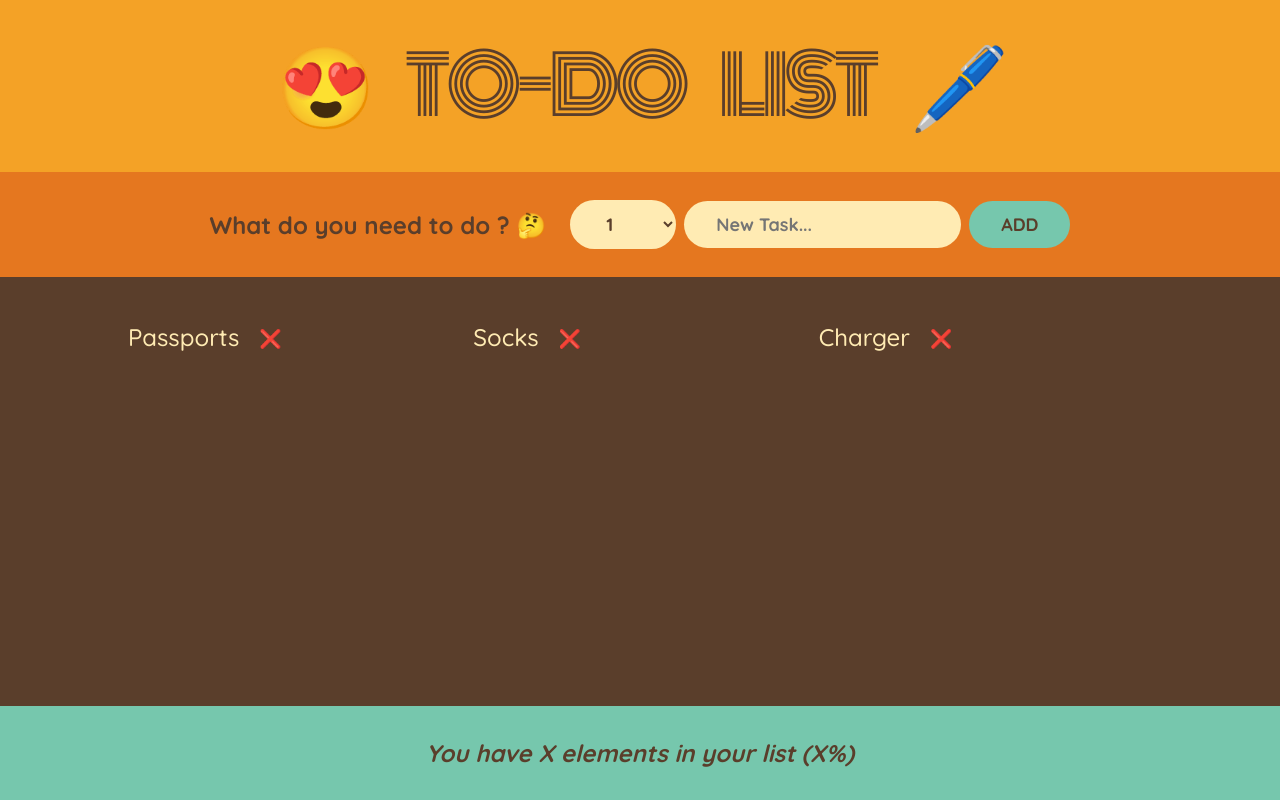
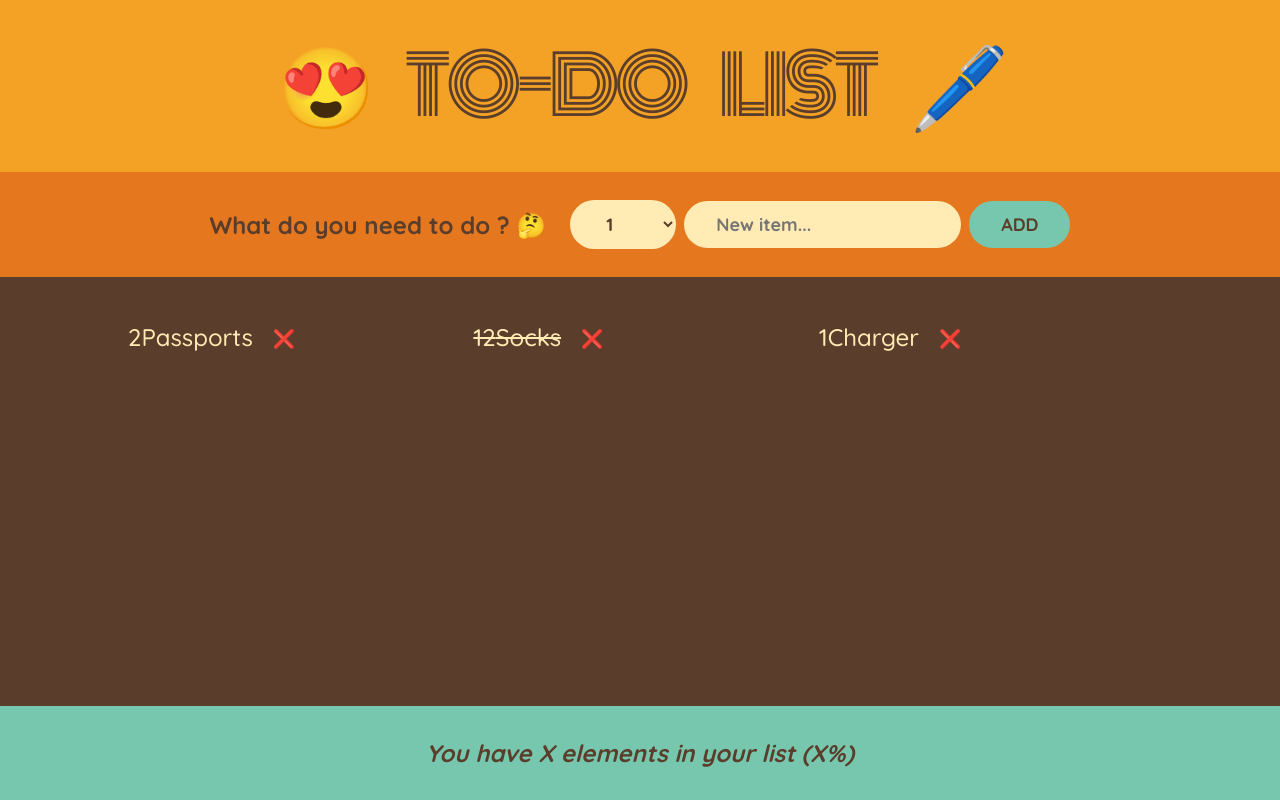
Before and after one commit to Abanoubmedhatseif/reactTravelList, a React (Create React App) app: page / in a window 1280 px wide. Built offline with nearby package versions, Linux system fonts and the light colour scheme; the HTML template or start-up script is replaced by a standard one.

Commit message:
handled some errors

```diff
--- a/src/App.js
+++ b/src/App.js
@@ -7,13 +7,18 @@ const initialItems = [
 ];
 
 export default function App() {
+  const [items, setItems] = useState([]);
+
+  function handleAddItems(newItem) {
+    setItems([...items, newItem]);
+  }
+
   return (
     <div className="app">
       <Logo />
-      <Form />
-      <Todolist />
+      <Form handleAddItems={handleAddItems} />
+      <Todolist items={items} />
       <Stats />
-      {/* <TestForm /> */}
     </div>
   );
 }
@@ -22,16 +27,17 @@ function Logo() {
   return <h1> 😍 To-do List 🖊️ </h1>;
 }
 
-function Form() {
-  const [task, setTask] = useState("");
+function Form({ handleAddItems }) {
+  const [item, setitem] = useState("");
   const [number, setNumber] = useState(1);
 
   function handleSubmit(e) {
     e.preventDefault();
-    if (!task) return;
-    const newTask = { task, number, done: false, id: Date.now() };
-    console.log(newTask);
-    setTask("");
+    if (!item) return;
+    const newitem = { item, number, packed: false, id: Date.now() };
+    console.log(newitem);
+    handleAddItems(newitem);
+    setitem("");
     setNumber(1);
   }
 
@@ -50,9 +56,9 @@ function Form() {
       </select>
       <input
         type="text"
-        placeholder="New Task..."
-        value={task}
-        onChange={(e) => setTask(e.target.value)}
+        placeholder="New item..."
+        value={item}
+        onChange={(e) => setitem(e.target.value)}
       ></input>
       <button>Add</button>
     </form>
@@ -63,19 +69,19 @@ function Todolist() {
     <div className="list">
       <ul>
         {initialItems.map((item) => (
-          <Item task={item} key={item.id} />
+          <Item item={item} key={item.id} />
         ))}
       </ul>
     </div>
   );
 }
 
-function Item({ task }) {
+function Item({ item }) {
   return (
     <li>
-      <span style={task.done ? { textDecoration: "line-through" } : {}}>
-        {/* {task.quantity} */}
-        {task.description}
+      <span style={item.packed ? { textDecoration: "line-through" } : {}}>
+        {item.quantity}
+        {item.description}
       </span>
       <button>❌</button>
     </li>
@@ -90,30 +96,30 @@ function Stats() {
   );
 }
 
-function TestForm() {
-  const [testValue, setValue] = useState("");
-  const [testNumber, setNumber] = useState(1);
+// function TestForm() {
+//   const [testValue, setValue] = useState("");
+//   const [testNumber, setNumber] = useState(1);
 
-  function handleTestSubmit(e) {
-    e.preventDefault();
-    console.log(testNumber + " " + testValue);
-    setValue("");
-    setNumber(1);
-  }
+//   function handleTestSubmit(e) {
+//     e.preventDefault();
+//     console.log(testNumber + " " + testValue);
+//     setValue("");
+//     setNumber(1);
+//   }
 
-  return (
-    <form onSubmit={handleTestSubmit}>
-      <input
-        type="text"
-        placeholder="new Task..."
-        onChange={(e) => setValue(e.target.value)}
-      ></input>
-      <select onChange={(e) => setNumber(e.target.value)}>
-        <option value={1}>1</option>
-        <option value={2}>2</option>
-        <option value={3}>3</option>
-      </select>
-      <button>Submit</button>
-    </form>
-  );
-}
+//   return (
+//     <form onSubmit={handleTestSubmit}>
+//       <input
+//         type="text"
+//         placeholder="new item..."
+//         onChange={(e) => setValue(e.target.value)}
+//       ></input>
+//       <select onChange={(e) => setNumber(e.target.value)}>
+//         <option value={1}>1</option>
+//         <option value={2}>2</option>
+//         <option value={3}>3</option>
+//       </select>
+//       <button>Submit</button>
+//     </form>
+//   );
+// }
```
